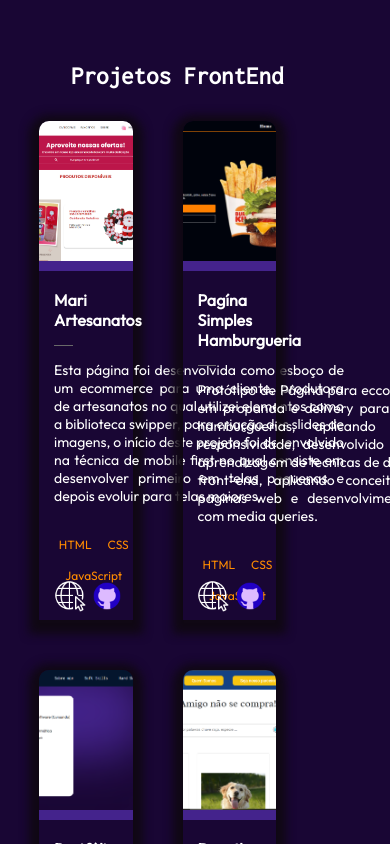
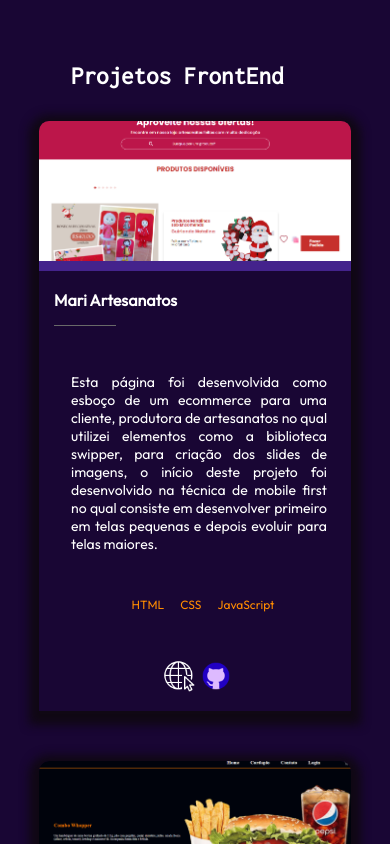
Before and after one commit to CarolinaSanches24/Portifolio, a React (Vite) app in the folder my_portifolio/: page / in a window 390 px wide. Shown: the part 5720-6564 px from the top of the page. Built offline with nearby package versions, Linux system fonts and the light colour scheme.

Commit message:
:sparkles: add projects frontend responsive

```diff
--- a/my_portifolio/src/components/Projects/Projects.module.css
+++ b/my_portifolio/src/components/Projects/Projects.module.css
@@ -16,12 +16,11 @@
   gap: 50px;
   display: flex;
   flex-wrap: wrap;
-
 }
 /* to do ajeitar as imagens  */
 .container_projects .cards img {
   width: 100%;
-  height:150px;
+  height: 150px;
   border-radius: 10px 10px 0 0;
   border-bottom: solid 10px var(--color-light-purple);
   object-fit: cover;
@@ -81,3 +80,23 @@
   border: none;
   margin-left: 5px;
 }
+
+@media screen {
+  .container_projects .cards {
+    flex-direction: column;
+    align-items: center;
+  }
+  .container_projects .card {
+    width: 100%;
+  }
+  .container_projects .card p {
+    padding: 2rem;
+  }
+  .container_projects .card .content{
+    height: 20rem;
+  }
+
+  .container_projects .card .content ul {
+    margin-top: 5rem;
+  }
+}
```
